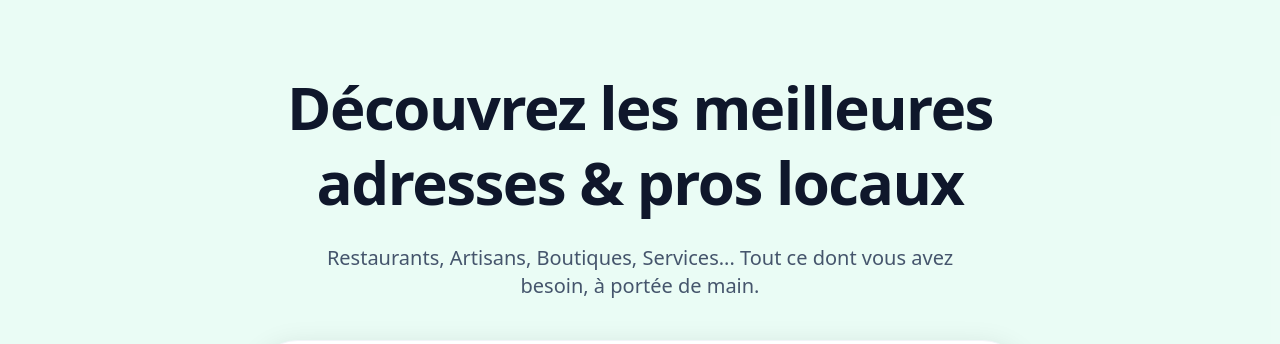
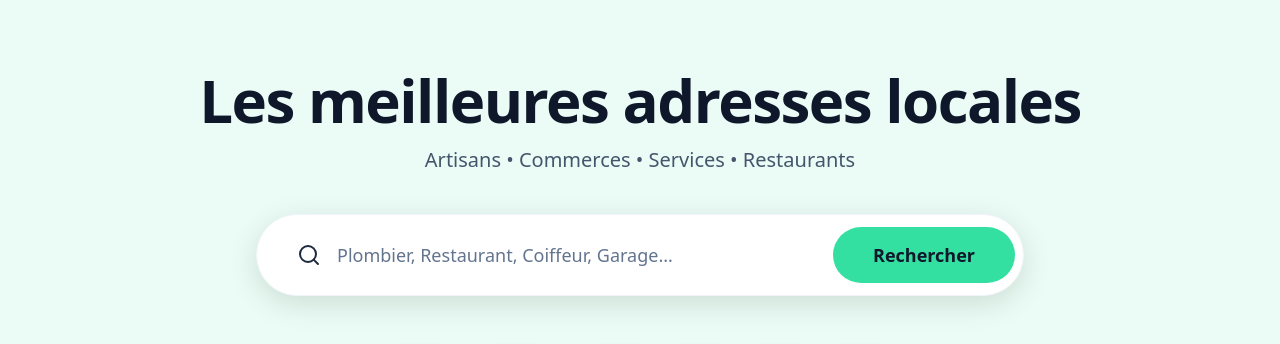
Before and after one commit to Jerome2024-net/fivezone, a Next.js app: page / in a window 1280 px wide. Shown: the part 139-483 px from the top of the page. Built offline with nearby package versions, Linux system fonts and the light colour scheme; no server answers; the database is empty.

Commit message:
content: shorten homepage hero text for better clarity throughout categories

```diff
--- a/src/app/page.tsx
+++ b/src/app/page.tsx
@@ -30,11 +30,11 @@ export default async function Home() {
     <div className="flex flex-col min-h-screen bg-white text-slate-900">
       <section className="relative w-full py-16 md:py-24 lg:py-32 flex flex-col items-center justify-center bg-[#34E0A1]/10"> {/* Matching brand color background */}
         <div className="container px-4 md:px-6 mx-auto w-full max-w-5xl">
-          <h1 className="text-3xl md:text-5xl lg:text-6xl font-black text-center mb-6 tracking-tight text-slate-900 leading-tight">
-            Découvrez les meilleures <br className="hidden md:block" /> adresses & pros locaux
+          <h1 className="text-4xl md:text-6xl font-black text-center mb-4 tracking-tight text-slate-900">
+            Les meilleures adresses locales
           </h1>
-          <p className="text-slate-600 text-center mb-10 text-lg md:text-xl max-w-2xl mx-auto">
-             Restaurants, Artisans, Boutiques, Services... Tout ce dont vous avez besoin, à portée de main.
+          <p className="text-slate-600 text-center mb-10 text-lg md:text-xl font-medium">
+             Artisans • Commerces • Services • Restaurants
           </p>
 
           {/* Search Container */}
```
